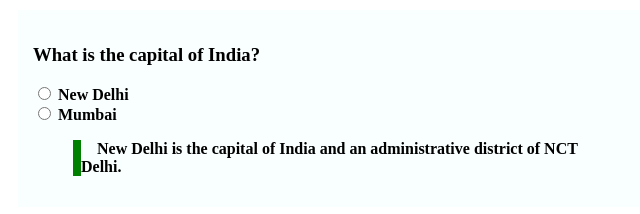
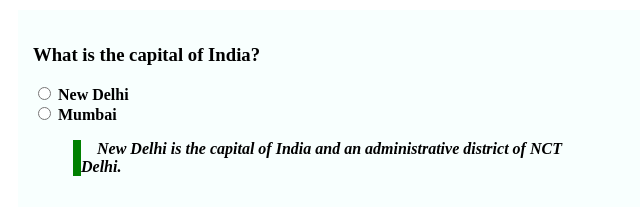
Before and after one commit to acciojob/trivia-Yuvraj01maurya, a website: page main.html in a window 1280 px wide. Shown: the full height of the page, 0-640 px from the left. Drawn offline with Linux system fonts and the light colour scheme.

Commit message:
created a submission

```diff
--- a/main.html
+++ b/main.html
@@ -31,7 +31,7 @@
             <input type="radio" name="capital" value="Mumbai"> Mumbai<br>
         </form>
         <blockquote class="quote">
-            New Delhi is the capital of India and an administrative district of NCT Delhi.
+           <cite> New Delhi is the capital of India and an administrative district of NCT Delhi.</cite>
         </blockquote>
     </div>
     <script type="text/javascript" src="./script.js">
```
